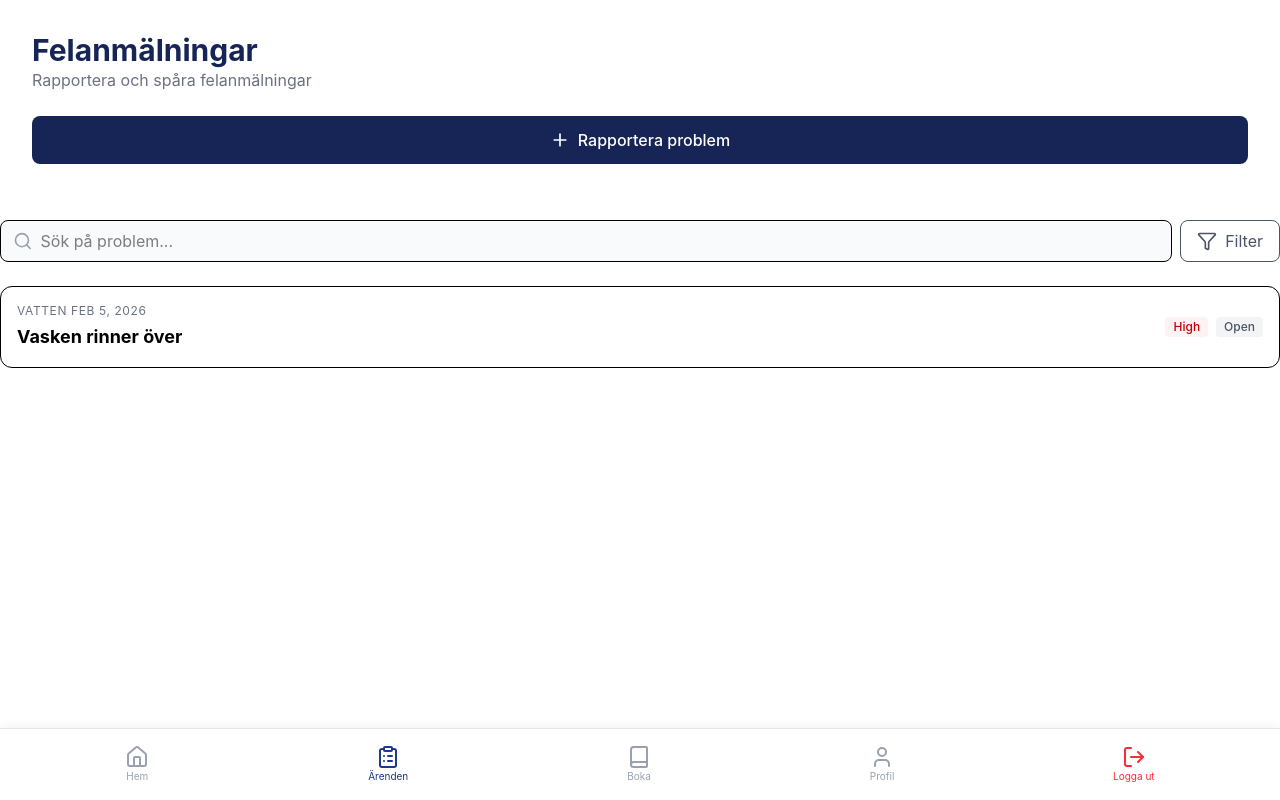
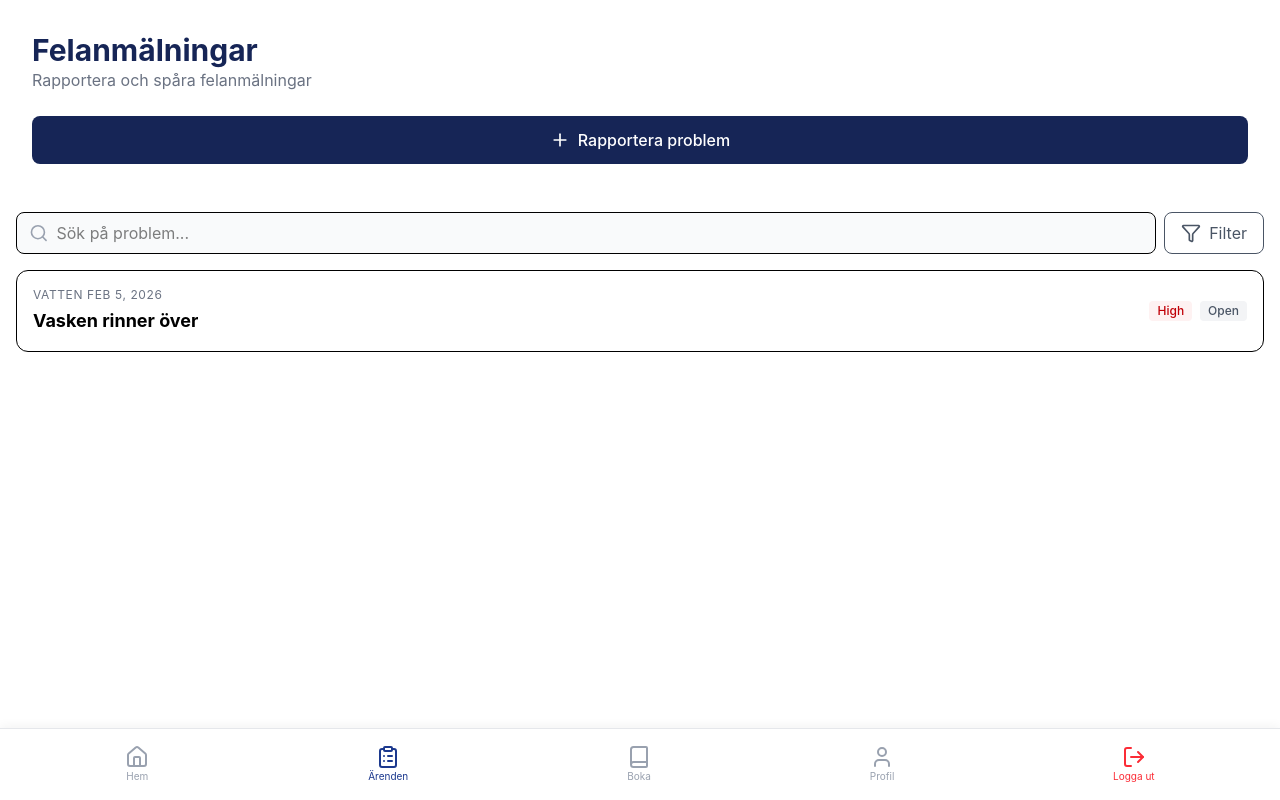
Before and after one commit to Leoslek/Fasitghet, a React (Vite) app in the folder my-react-app/: page /issues in a window 1280 px wide. Built offline with nearby package versions, Linux system fonts and the light colour scheme.

Commit message:
Node_modules
Vet inte riktigt varför alla dessa filer ska läggas till, det ända jag har fixat är issue

```diff
--- a/my-react-app/src/IssuesPage.jsx
+++ b/my-react-app/src/IssuesPage.jsx
@@ -17,13 +17,13 @@ const IssuesPage = () => {
         </p>
 
         {/* Action Button */}
-        <Link to="/report-issues" className="w-full bg-blue-950 text-white p-3 rounded-lg flex items-center justify-center gap-2 font-medium hver:bg-blue-900 transition mb-6">
+        <Link to="/report-issues" className="w-full bg-blue-950 text-white p-3 rounded-lg flex items-center justify-center gap-2 font-medium hver:bg-blue-900 transition">
           <Plus size={20} /> Rapportera problem
         </Link>
       </div>
 
       {/* Search Filter */}
-      <div className="flex gap-2 mb-6">
+      <div className="flex gap-2 m-4">
         <div className="flex-1 flex items-center border rounded-lg px-3 py-2 bg-gray-50">
           <Search size={20} className="text-gray-400 mr-2" />
           <input
@@ -40,7 +40,7 @@ const IssuesPage = () => {
       {/* Issues List */}
       <div className="space-y-4">
         {issues.map((issue) => (
-          <div key={issue.id} className="border rounded-xl p-4">
+          <div key={issue.id} className="border rounded-xl m-4 p-4">
             <div className="flex justify-between items-center gap-4">
               <div>
                 <div className="text-xs text-gray-500 uppercase tracking-wider mb-1">
```
